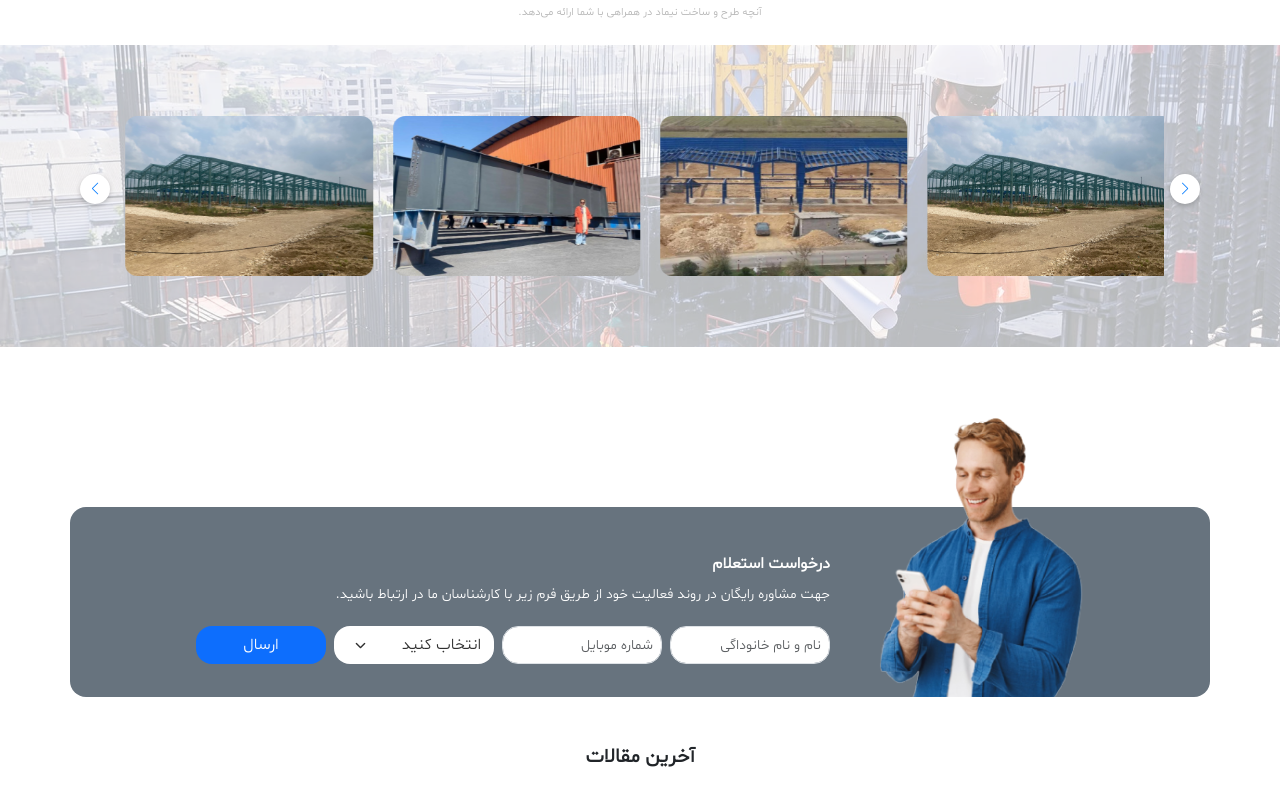
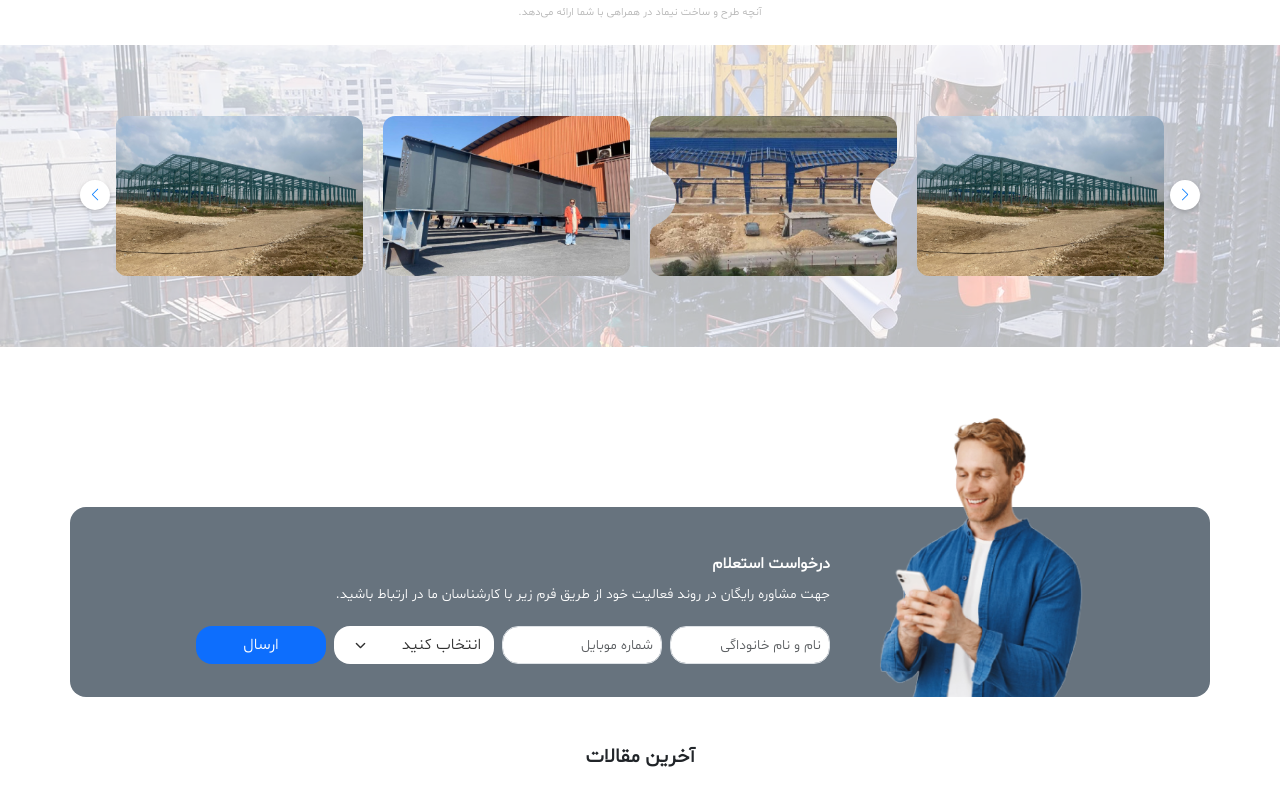
Before and after one commit to mokhori/Nimad-Front, a plain HTML site: page Nimad/index.html in a window 1280 px wide. Shown: the part 993-1780 px from the top of the page. Drawn offline with Linux system fonts and the light colour scheme; files whose address does not match are found by name.

Commit message:
add curve

```diff
--- a/Nimad/assets/css/style.css
+++ b/Nimad/assets/css/style.css
@@ -355,9 +355,54 @@ span {
     justify-content: center;
     box-shadow: 0 2px 5px rgba(0, 0, 0, 0.2);
     cursor: pointer;
+    top:calc(50% + 6px);
 }
 
 .my-project-swiper .swiper-button-prev::after,
 .my-project-swiper .swiper-button-next::after {
     font-size: 12px;
 }
+
+
+
+.inner-curve-right {
+    --r: 10px;
+    --s: 30px;
+    --a: 20deg;
+
+    width: 100%;
+    aspect-ratio: 1;
+    background: transparent;
+    border-radius: var(--r);
+    --_m:/var(--r) calc(2*var(--r)) no-repeat
+      radial-gradient(100% 50% at left,#000 calc(100% - 1px),#0000);
+    --_d:(var(--s) + var(--r))*cos(var(--a));
+    mask:
+      100% calc(50% + var(--_d)) var(--_m),100% calc(50% - var(--_d)) var(--_m),
+      radial-gradient(var(--s) at calc(100% + sin(var(--a))*var(--s)) 50% ,
+        #0000 100%,#000 calc(100% + 1px)) calc(var(--r)*(sin(var(--a)) - 1)) 0 no-repeat,
+      linear-gradient(#000 calc(50% - var(--_d)),#0000 0 calc(50% + var(--_d)),#000 0);
+  }
+
+
+
+.inner-curve-left {
+    --r: 10px;
+    --s: 30px;
+    --a: 20deg;
+
+    width: 100%;
+    height: 100%;
+
+    aspect-ratio: 1;
+    background: transparent;
+    border-radius: var(--r);
+    --_m:/var(--r) calc(2*var(--r)) no-repeat
+      radial-gradient(100% 50% at right,#000 calc(100% - 1px),#0000);
+    --_d:(var(--s) + var(--r))*cos(var(--a));
+    mask:
+      0 calc(50% + var(--_d)) var(--_m),0 calc(50% - var(--_d)) var(--_m),
+      radial-gradient(var(--s) at calc(-1*sin(var(--a))*var(--s)) 50% ,
+        #0000 100%,#000 calc(100% + 1px)) calc(var(--r)*(1 - sin(var(--a)))) 0 no-repeat,
+      linear-gradient(#000 calc(50% - var(--_d)),#0000 0 calc(50% + var(--_d)),#000 0);
+  }
--- a/Nimad/assets/scripts/script.js
+++ b/Nimad/assets/scripts/script.js
@@ -8,10 +8,10 @@ document.addEventListener("DOMContentLoaded", function() {
         el: '.swiper-pagination',
         clickable: true,
       },
-      autoplay: {
-        delay: 5000,
-        disableOnInteraction: false,
-      },
+      // autoplay: {
+      //   delay: 5000,
+      //   disableOnInteraction: false,
+      // },
       breakpoints: {
         500: { slidesPerView: 2 },
         700: { slidesPerView: 3 },
@@ -28,10 +28,10 @@ document.addEventListener("DOMContentLoaded", function() {
           nextEl: '.swiper-button-next',
           prevEl: '.swiper-button-prev',
       },
-      autoplay: {
-        delay: 5000,
-        disableOnInteraction: false,
-      },
+      // autoplay: {
+      //   delay: 5000,
+      //   disableOnInteraction: false,
+      // },
       breakpoints: {
         200:{
           slidesPerView: 1,
--- a/Nimad/index.html
+++ b/Nimad/index.html
@@ -238,8 +238,10 @@
                   </h6>
                 </div>
               </div>
-              <div class="swiper-slide">
-                <img src="./assets/img/8.png" alt="">
+              <div class="swiper-slide inner-curve-right">
+                <div class="inner-curve-left">
+                  <img src="./assets/img/8.png" alt="">
+                </div>
               </div>
               <div class="swiper-slide">
                 <img src="./assets/img/9.png" alt="">
```
